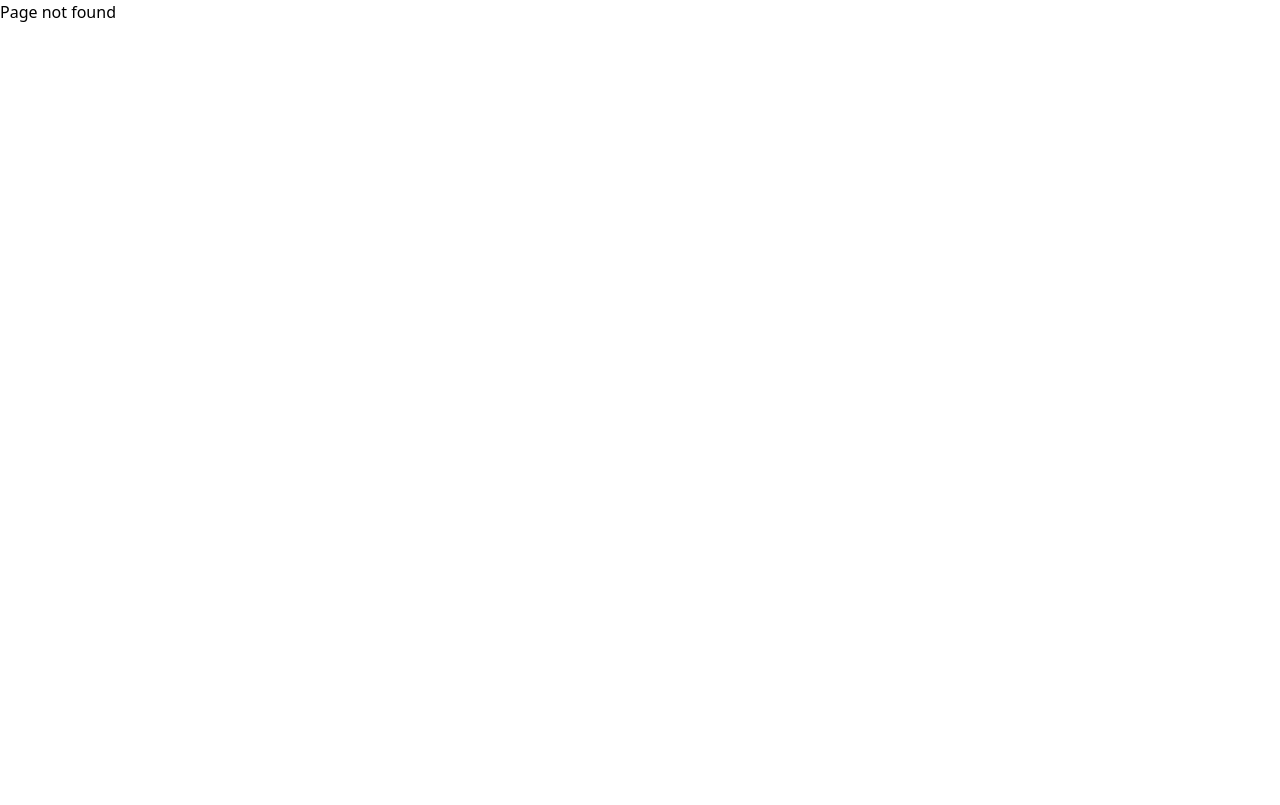
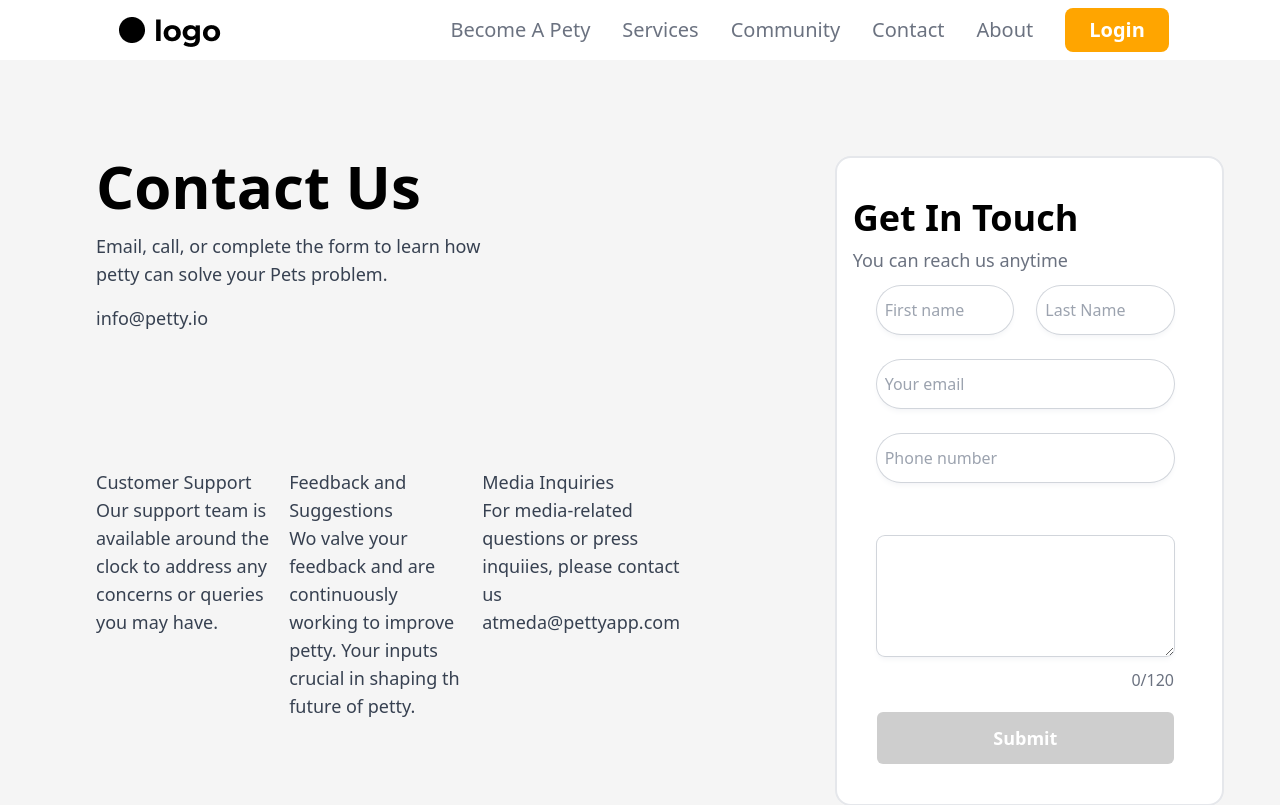
Before and after one commit to AhmedZahran15/Pety---Pet-Care, a React (Vite) app: page /contact in a window 1280 px wide. Before the commit this address had no page. Shown: the top 805 px of the page. Built offline with nearby package versions, Linux system fonts and the light colour scheme.

Commit message:
ContactUs

```diff
--- a/src/Pages/BecomeAPety/StepThree.jsx
+++ b/src/Pages/BecomeAPety/StepThree.jsx
@@ -78,7 +78,7 @@ function StepThree() {
         <button
           onClick={handleStepThree}
           disabled={isLoading}
-          className="min-w-[180px] rounded-md bg-[#ffa500] px-14 py-3 text-lg font-semibold text-white hover:bg-amber-400 disabled:cursor-not-allowed"
+          className="min-w-[180px] rounded-md bg-[#ffa500] px-14 py-3 text-lg font-semibold text-white hover:bg-amber-400 disabled:cursor-not-allowed "
         >
           {isLoading ? <Loader /> : "Submit"}
         </button>
--- /dev/null
+++ b/src/Pages/ContactUs/ContactPage.jsx
@@ -0,0 +1,134 @@
+
+import NormalInput from "./NormalInput";
+import React, { useState } from 'react';
+import { useReducer } from "react";
+function ContactPage() {
+
+
+const [charCount, setCharCount] = useState(0);
+const initialState = {FirstName: '', LastName: '', Email: '', PhoneNumber: '', Message: ''};
+
+function reducer(state,action) {
+
+  return {...state, [action.input]: action.value};
+
+
+}
+function validateState(state){
+  return state.FirstName.length > 0 && state.LastName.length > 0 && state.Email.length > 0 && state.PhoneNumber.length > 0  && charCount > 0;
+}
+
+const [state,dispatch] = useReducer(reducer,initialState);
+console.log(state);
+console.log({charCount});
+function onChange(e)  {
+
+  const action ={
+    input :e.target.name,
+    value: e.target.value
+  }
+dispatch(action);
+}
+  return (
+    <div className="flex flex-row justify-between p-14  ">
+  <div className=" w-3/6 space-y-4 text-lg lg:w-3/6  text-gray-700 m-10 hidden md:overflow-hidden  md:table-row">
+    <p className="font-bold  text-6xl text-black">Contact Us
+</p>
+
+<p>Email, call, or complete the form to learn how<br></br>
+petty can solve your Pets problem.</p>
+
+<p className="lg:pb-24">info@petty.io
+
+</p>
+
+
+
+<div className="flex flex-row pt-20 gap-5   md:pt-6 md:flex-col  lg:flex-row      ">
+<div className="basis-1/3  ">
+<p>Customer Support</p>
+Our support team is available
+around the clock to address any
+concerns or queries you may have.</div>
+
+<div className=" basis-1/3">
+<p>Feedback and Suggestions
+</p>
+Wo valve your feedback and are
+continuously working to improve
+petty. Your inputs crucial in
+shaping th future of petty.</div>
+
+<div className=" basis-1/3">
+<p>Media Inquiries
+</p>
+For media-related questions or
+press inquiies, please contact us
+atmeda@pettyapp.com</div>
+
+</div>
+
+  </div>
+  <form className="text-gray-500  pl-2    items-center p-10 lg:flex-col  lg:w-2/6 w-full sm:w-full  md:h-1/2  border-2  bg-white  md:w-3/4  rounded-2xl mt-10  ">
+<p className=" text-4xl  ml-2 text-black font-bold mb-2">Get In Touch</p>
+<p className="mb-2 text-lg ml-2"> You can reach us anytime</p>
+<div className=" flex flex-col  pr-10  w-full   gap-5   ">
+
+<div className="flex flex-row justify-between gap-6">
+
+<NormalInput
+placeholder="First name"
+onChange={onChange}
+Name="FirstName"
+
+
+/>
+<NormalInput  placeholder="Last Name"
+onChange={onChange}
+Name="LastName"
+/>
+
+</div>
+
+<NormalInput  placeholder="Your email"
+onChange={onChange}
+Name="Email"
+
+/>
+<NormalInput  placeholder="Phone number"
+onChange={onChange}
+Name="PhoneNumber"
+
+
+/>
+<textarea
+  className="rounded-lg p-3 m-8  w-full shadow-md  shadow-gray-100 outline-primary ring-1 ring-gray-300 text-md"
+  name="Message"
+  rows="4"
+  cols="25"
+  maxLength="120"
+  onChange={(e) => {
+    setCharCount(e.target.value.length);
+    onChange(e);
+  }}
+/>
+                  <div className="   text-end   -mr-8  -mt-10  ">
+                    {charCount}/120</div>
+
+                    <button
+                      disabled={!validateState(state)}
+                      className={`min-w-[180px] ml-8 -mr-8 rounded-md  bg-[#ffa500] px-8 py-3 text-lg font-semibold text-white disabled:cursor-not-allowed disabled:bg-[#cecece] hover:bg-amber-400`}
+                    >
+                      Submit
+                    </button>
+
+</div>
+
+            </form>
+        </div>
+
+  );
+}
+
+
+export default ContactPage;
--- /dev/null
+++ b/src/Pages/ContactUs/NormalInput.jsx
@@ -0,0 +1,36 @@
+import PropTypes from "prop-types";
+function NormalInput({ label, value, onChange, error, type, placeholder,Name = "text" }) {
+  return (
+    <div>
+      <label className="block text-base font-medium">{label}</label>
+      <div className="mt-1 flex flex-col gap-0.5  ">
+        <input
+      name={Name}
+          type={type}
+
+          min={type === "number" ? 0 : ""}
+          onInput={
+            type === "number"
+              ? (e) => (e.target.value = e.target.value.replace(/[^0-9]/g, ""))
+              : null
+          }
+          value={value}
+          onChange={onChange}
+          placeholder={placeholder}
+          className="rounded-full py-3 pl-2 ml-8 shadow-md w-full shadow-gray-100 outline-primary ring-1 ring-gray-300"
+        />
+        <div className=" px-1 text-sm font-medium text-primary">{error}</div>
+      </div>
+    </div>
+  );
+}
+NormalInput.propTypes = {
+  label: PropTypes.string.isRequired,
+  value: PropTypes.string.isRequired,
+  onChange: PropTypes.func.isRequired,
+  error: PropTypes.string.isRequired,
+  type: PropTypes.string,
+  placeholder: PropTypes.string,
+  Name: PropTypes.string
+};
+export default NormalInput;
--- /dev/null
+++ b/src/Pages/ContactUs/index.jsx
@@ -0,0 +1,16 @@
+import { Outlet } from "react-router-dom";
+import ContactPage from "./ContactPage";
+
+
+function ContactUS() {
+  return (
+
+    <div className="h-full w-full bg-neutral-100">
+      <Outlet />
+      <ContactPage />
+    </div>
+
+  );
+}
+
+export default ContactUS;
--- a/src/components/Navbar.jsx
+++ b/src/components/Navbar.jsx
@@ -29,7 +29,7 @@ const Navbar = () => {
               <Link to="#">Community</Link>
             </li>
             <li className=" Medium text-xl font-normal text-gray-500 transition-all  duration-300  hover:text-black">
-              <Link to="#">Contact</Link>
+              <Link to="contact">Contact</Link>
             </li>
             <li className=" Medium text-xl font-normal text-gray-500 transition-all  duration-300  hover:text-black ">
               <Link to="#">About</Link>
--- a/src/routes/MainRouter.jsx
+++ b/src/routes/MainRouter.jsx
@@ -14,6 +14,7 @@ import ForgotPassword from "../Pages/Auth/ForgotPassword";
 import Footer from "../components/Footer";
 import Services from "../Pages/Services";
 import BecomeAPety from "../Pages/BecomeAPety";
+import ContactUs from "../Pages/ContactUs";
 
 const AppLayout = () => {
   return (
@@ -32,6 +33,8 @@ function MainRouter() {
           <Route index element={<HomePage />} />
           <Route path="services" element={<Services />} />
           <Route path="becomeAPety" element={<BecomeAPety />} />
+
+          <Route path="contact" element={<ContactUs/>} />
         </Route>
         <Route path="auth" element={<Auth />}>
           <Route index element={<Navigate replace to="login" />} />
```
